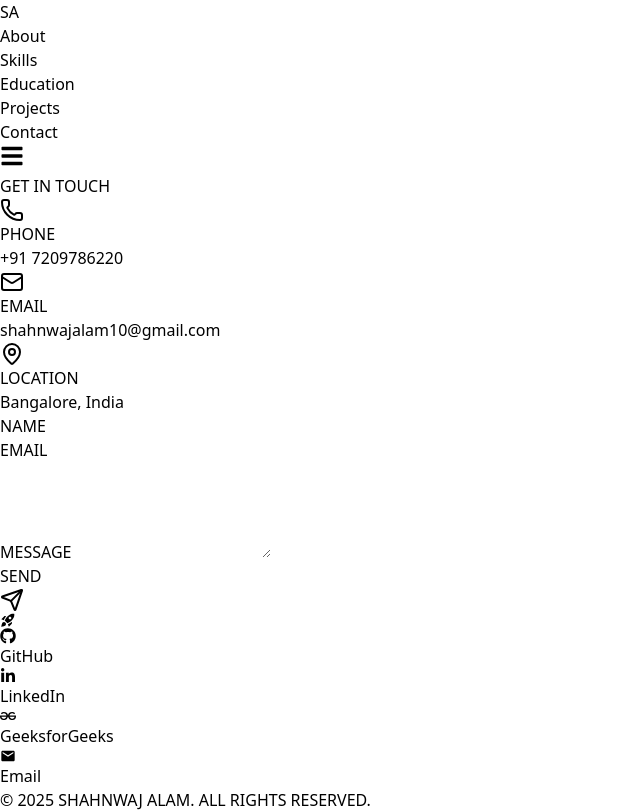
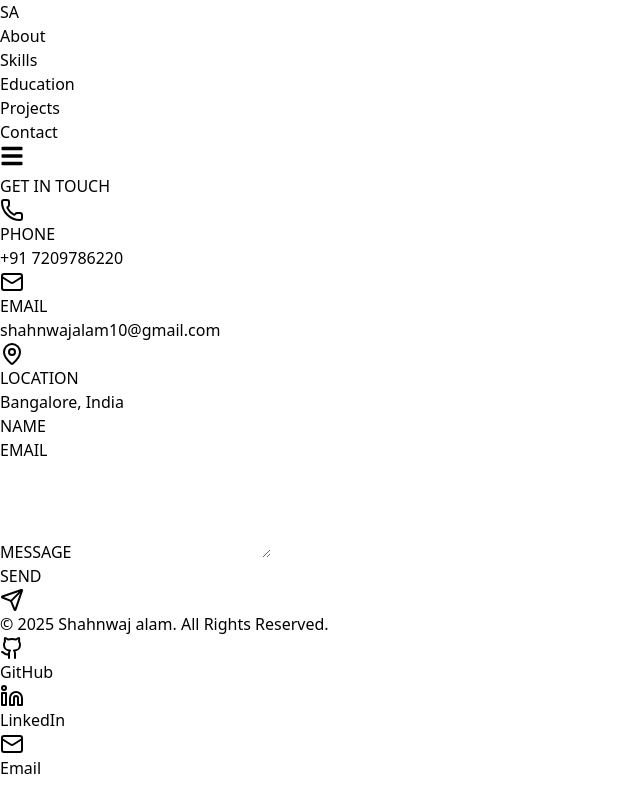
Before and after one commit to shahnwajalam10/My-Portfolio, a React (Vite) app: page /contact in a window 1280 px wide. Shown: the whole page, without its empty margins (0-640 px from the left). Built offline with nearby package versions, Linux system fonts and the light colour scheme.

Commit message:
added footer

```diff
--- a/src/Components/Footer.jsx
+++ b/src/Components/Footer.jsx
@@ -1,102 +1,46 @@
-import React from 'react';
-import { FaGithub, FaLinkedinIn } from 'react-icons/fa';
-import { MdEmail, MdRocketLaunch } from 'react-icons/md';
-import { SiGeeksforgeeks  } from 'react-icons/si';
-import AOS from 'aos';
-import 'aos/dist/aos.css';
+import { Github, Linkedin, Mail } from "lucide-react";
 
-const Footer = () => {
-  React.useEffect(() => {
-    AOS.init({
-      duration: 800,
-      easing: 'ease-in-out',
-      once: true
-    });
-  }, []);
-
-  const links = [
-    {
-      icon: <FaGithub />,
-      href: "https://github.com/shahnwajalam10",
-      label: "GitHub",
-      color: "bg-[#24292E]"
-    },
-    {
-      icon: <FaLinkedinIn />,
-      href: "https://www.linkedin.com/in/shahnwaj-alam-b08415206/",
-      label: "LinkedIn",
-      color: "bg-[#0A66C2]"
-    },
-    // {
-    //   icon: <SiLeetcode />,
-    //   href: "https://leetcode.com/shahnwajalam01/",
-    //   label: "LeetCode",
-    //   color: "bg-[#FFA116]"
-    // },
-    {
-      icon: <SiGeeksforgeeks />,
-      href: "https://auth.geeksforgeeks.org/user/shahnwajalam01/", // Replace with your actual GFG profile URL
-      label: "GeeksforGeeks",
-      color: "bg-[#2F8D46]"
-    },
-    {
-      icon: <MdEmail />,
-      href: "mailto:shahnwajalam10@gmail.com",
-      label: "Email",
-      color: "bg-[#EA4335]"
-    }
-  ];
-
+const  Footer = () => {
   return (
-    <footer className="bg-[#F8F4E3] text-black py-10 px-4 mt-20 border-4 border-black shadow-[6px_6px_0_0_#000]">
-      <div className="max-w-6xl mx-auto">
-        {/* Rocket icon */}
-        <div
-          className="flex justify-center mb-6"
-          data-aos="fade-down"
-          data-aos-delay="100"
-        >
-          <div className="bg-[#FE4A49] p-3 rounded-full border-2 border-black shadow-[3px_3px_0_0_#000] hover:shadow-[5px_5px_0_0_#000] transition-all animate-bounce hover:animate-none hover:-translate-y-1">
-            <MdRocketLaunch className="text-2xl text-black" />
-          </div>
-        </div>
-
-        {/* Social links */}
-        <div
-          className="flex flex-wrap justify-center gap-4 mb-6"
-          data-aos="zoom-in"
-          data-aos-delay="200"
-        >
-          {links.map((link, i) => (
+    <footer className="w-full py-8 px-4 md:px-8 bg-white border-t-4 border-black shadow-[8px_8px_0px_rgba(0,0,0,1)]">
+      <div className="container flex flex-col md:flex-row items-center justify-between gap-6">
+        <p className="text-sm text-black font-bold uppercase tracking-wide">
+          &copy; {new Date().getFullYear()} Shahnwaj alam. All Rights Reserved.
+        </p>
+        <nav className="flex gap-4 sm:gap-6">
           <a
-              key={i}
-              href={link.href}
+            href="https://github.com/shahnwajalam10"
+            className="flex items-center justify-center w-12 h-12 bg-yellow-300 border-2 border-black shadow-[4px_4px_0px_rgba(0,0,0,1)] hover:shadow-[6px_6px_0px_rgba(0,0,0,1)] transition-all duration-200 group"
             target="_blank"
             rel="noopener noreferrer"
-              aria-label={link.label}
-              className="group flex flex-col items-center"
+            aria-label="GitHub Profile"
           >
-              <div
-                className={`w-12 h-12 ${link.color} text-white text-2xl flex items-center justify-center border-2 border-black shadow-[3px_3px_0_0_#000] hover:shadow-[5px_5px_0_0_#000] hover:-translate-y-1 transition-all`}
+            <Github className="h-6 w-6 text-black group-hover:scale-110 transition-transform duration-200" />
+            <span className="sr-only">GitHub</span>
+          </a>
+          <a
+            href="https://www.linkedin.com/in/shahnwaj-alam-b08415206/"
+            className="flex items-center justify-center w-12 h-12 bg-blue-400 border-2 border-black shadow-[4px_4px_0px_rgba(0,0,0,1)] hover:shadow-[6px_6px_0px_rgba(0,0,0,1)] transition-all duration-200 group"
+            target="_blank"
+            rel="noopener noreferrer"
+            aria-label="LinkedIn Profile"
           >
-                {link.icon}
-              </div>
-              <span className="mt-1 text-xs font-bold opacity-0 group-hover:opacity-100 transition-opacity duration-300 bg-black text-white px-2 py-0.5 border border-black shadow-[2px_2px_0_0_#000] rounded">
-                {link.label}
-              </span>
+            <Linkedin className="h-6 w-6 text-black group-hover:scale-110 transition-transform duration-200" />
+            <span className="sr-only">LinkedIn</span>
           </a>
-          ))}
-        </div>
-
-        {/* Bottom text */}
-        <div className="text-center" data-aos="fade-up" data-aos-delay="300">
-          <p className="inline-block text-xs font-mono mb-1 border-2 border-black bg-white px-3 py-1 shadow-[3px_3px_0_0_#000]">
-            &copy; 2025 SHAHNWAJ ALAM. ALL RIGHTS RESERVED.
-          </p>
-        </div>
+          <a
+            href="mailto:shahnwajalam10@gmail.com"
+            className="flex items-center justify-center w-12 h-12 bg-green-400 border-2 border-black shadow-[4px_4px_0px_rgba(0,0,0,1)] hover:shadow-[6px_6px_0px_rgba(0,0,0,1)] transition-all duration-200 group"
+            aria-label="Email Address"
+          >
+            <Mail className="h-6 w-6 text-black group-hover:scale-110 transition-transform duration-200" />
+            <span className="sr-only">Email</span>
+          </a>
+        </nav>
       </div>
     </footer>
   );
-};
+}
+
 
 export default Footer;
```
Lines whose indentation alone changed are shown as unchanged.
